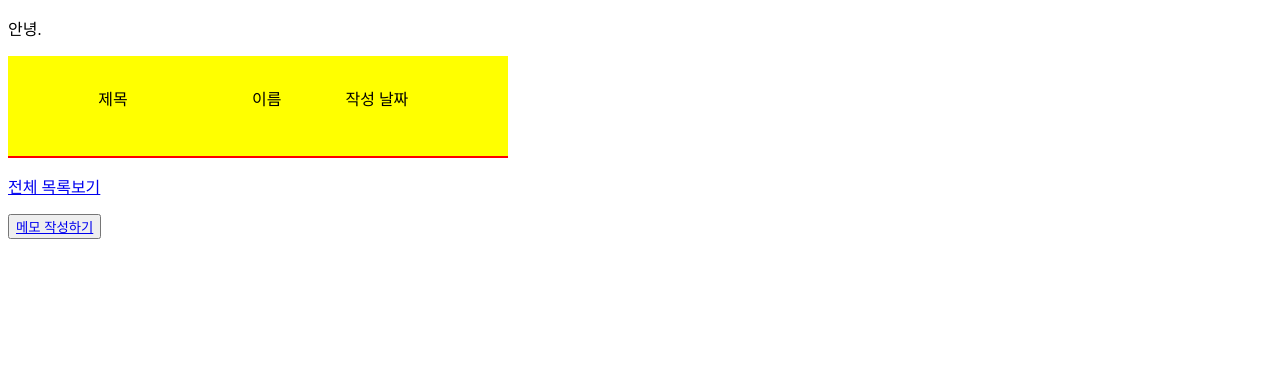
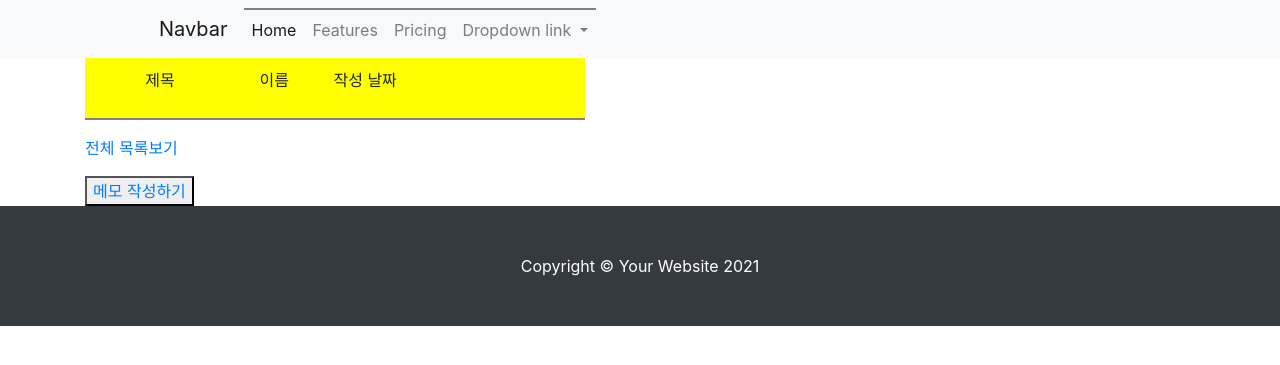
Before and after one commit to kimseongho0519/django_tutorial_2022, a Django app: page / in a window 1280 px wide. Shown: the top 365 px of the page. Run offline with Django 3.2, Linux system fonts and the light colour scheme; data that the repository does not hold is empty.

Commit message:
템플릿 파일 상속 정리, base.html, index.html

```diff
--- a/django_tutorial/templates/index.html
+++ b/django_tutorial/templates/index.html
@@ -1,36 +1,37 @@
-<!DOCTYPE html>
-<html lang="en">
-<head>
-    <meta charset="UTF-8">
-    <meta http-equiv="X-UA-Compatible" content="IE=edge">
-    <meta name="viewport" content="width=device-width, initial-scale=1.0">
-    <title>Document</title>
-</head>
-<style>
+{% extends "./partials/base.html" %}
+{% block title %}장고 프로젝트 홈{% endblock %}
+
+{% block part_style %}
+    <style>
         .article_box{
             width: 500px;
             background-color: yellow;
         }
         p > span{
-            padding: 30px;
+            padding: 10px 20px;
             text-align: center;
         }
         ul{
-            border-top:2px solid red;
+            border-top:2px solid gray;
         }
         p > span:first-of-type{
             width: 150px;
             display: inline-block;
         }
+        ul{
+            border-top: 2px solid gray;
+        }
+        ul > li> span {
+            margin: 5px;
+        }
         ul > li > span:first-of-type{
             width: 150px;
             display: inline-block;
         }
-</style>
-<body>
+    </style>
+{% endblock %}
 
-    <p>안녕.</p>
-
+{% block content %}
     <div class="article_box">
         <p>
             <span> 제목 </span>
@@ -49,5 +50,4 @@
     </div>
     <p><a href="/community/list/">전체 목록보기</a></p>
     <button><a href="/community/write/">메모 작성하기</a></button>
-</body>
-</html>
+{% endblock %}
--- /dev/null
+++ b/django_tutorial/templates/partials/base.html
@@ -0,0 +1,28 @@
+<!DOCTYPE html>
+<html lang="en">
+<head>
+    <meta charset="UTF-8">
+    <meta http-equiv="X-UA-Compatible" content="IE=edge">
+    <meta name="viewport" content="width=device-width, initial-scale=1.0">
+    <!-- 부트스트랩 CDN -->
+    <link rel="stylesheet" href="https://cdn.jsdelivr.net/npm/bootstrap@4.6.1/dist/css/bootstrap.min.css" integrity="sha384-zCbKRCUGaJDkqS1kPbPd7TveP5iyJE0EjAuZQTgFLD2ylzuqKfdKlfG/eSrtxUkn" crossorigin="anonymous">
+    <script src="https://cdn.jsdelivr.net/npm/jquery@3.5.1/dist/jquery.slim.min.js" integrity="sha384-DfXdz2htPH0lsSSs5nCTpuj/zy4C+OGpamoFVy38MVBnE+IbbVYUew+OrCXaRkfj" crossorigin="anonymous"></script>
+    <script src="https://cdn.jsdelivr.net/npm/bootstrap@4.6.1/dist/js/bootstrap.bundle.min.js" integrity="sha384-fQybjgWLrvvRgtW6bFlB7jaZrFsaBXjsOMm/tB9LTS58ONXgqbR9W8oWht/amnpF" crossorigin="anonymous"></script>
+    <title>{% block title %}장고 첫 프로젝트{% endblock %} </title>
+    <style>
+
+    </style>
+    {% block part_style %}{% endblock %}
+</head>
+<body>
+    {% comment "주석" %}
+    {% endcomment %}
+    {% include './nav.html'  %}
+    <div class="container">
+        <div id="content">
+            {% block content %}{% endblock %}
+        </div>
+    </div>
+    {% include './footer.html'  %}
+</body>
+</html>
--- /dev/null
+++ b/django_tutorial/templates/partials/footer.html
@@ -0,0 +1,3 @@
+<footer class="py-5 bg-dark">
+    <div class="container"><p class="m-0 text-center text-white">Copyright &copy; Your Website 2021</p></div>
+</footer>
--- /dev/null
+++ b/django_tutorial/templates/partials/nav.html
@@ -0,0 +1,39 @@
+<style>
+  .nav_bar{
+    width: 80vw;
+    margin: 0 auto;
+  }
+</style>
+<div class="bg-light">
+<div class="nav_bar container">
+<nav class="navbar navbar-expand-lg navbar-light bg-light">
+    <a class="navbar-brand" href="#">Navbar</a>
+    <button class="navbar-toggler" type="button" data-toggle="collapse" data-target="#navbarNavDropdown" aria-controls="navbarNavDropdown" aria-expanded="false" aria-label="Toggle navigation">
+        <span class="navbar-toggler-icon"></span>
+      </button>
+      <div class="collapse navbar-collapse" id="navbarNavDropdown">
+        <ul class="navbar-nav">
+          <li class="nav-item active">
+            <a class="nav-link" href="#">Home <span class="sr-only">(current)</span></a>
+          </li>
+          <li class="nav-item">
+            <a class="nav-link" href="#">Features</a>
+          </li>
+          <li class="nav-item">
+            <a class="nav-link" href="#">Pricing</a>
+          </li>
+          <li class="nav-item dropdown">
+            <a class="nav-link dropdown-toggle" href="#" id="navbarDropdownMenuLink" role="button" data-toggle="dropdown" aria-expanded="false">
+              Dropdown link
+            </a>
+            <div class="dropdown-menu" aria-labelledby="navbarDropdownMenuLink">
+              <a class="dropdown-item" href="#">Action</a>
+              <a class="dropdown-item" href="#">Another action</a>
+              <a class="dropdown-item" href="#">Something else here</a>
+            </div>
+          </li>
+        </ul>
+      </div>
+    </nav>
+  </div>
+</div>
```
Also changed, not shown: django_tutorial/dashboard/templates/dashboard/dashboard.html (+1 -10 lines).
